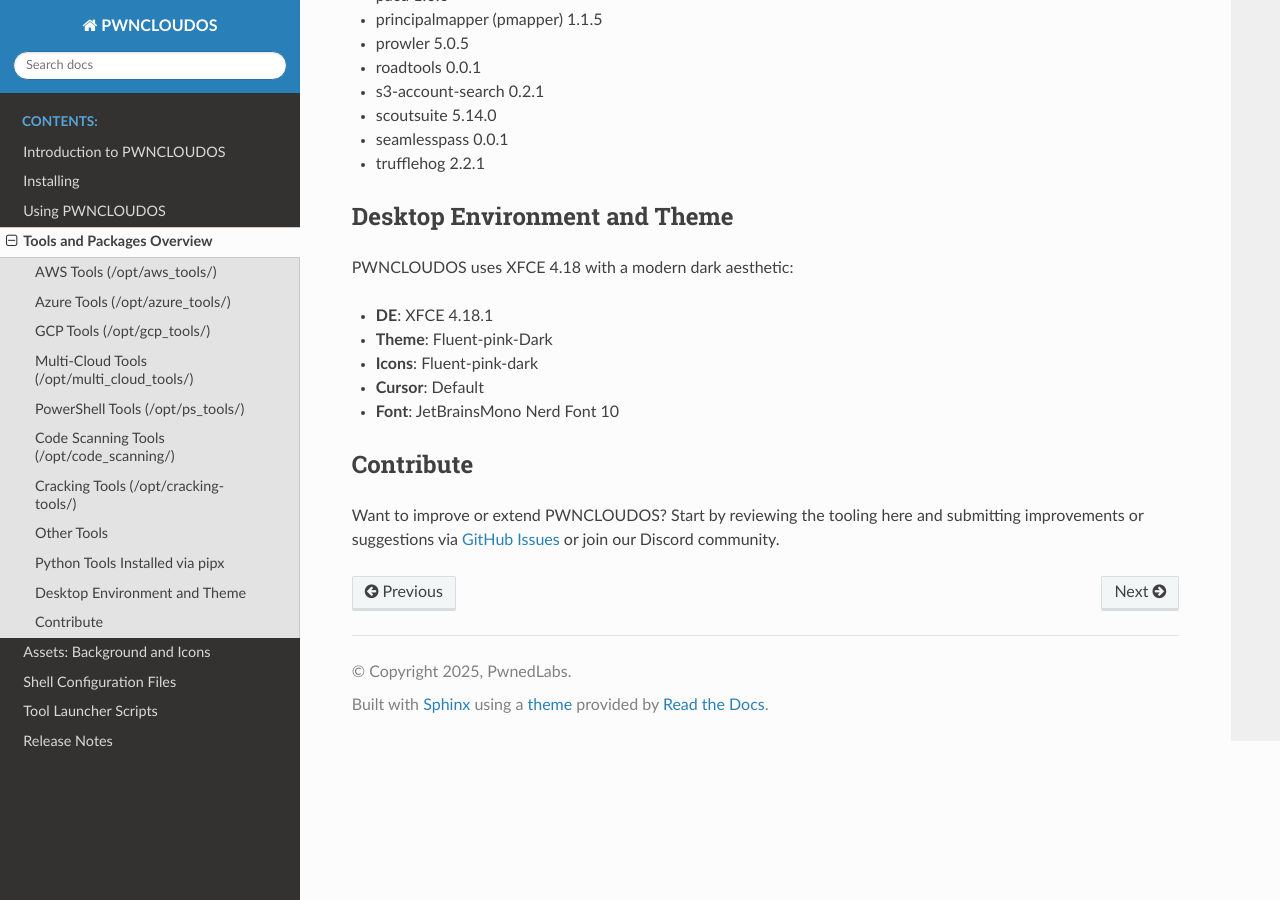
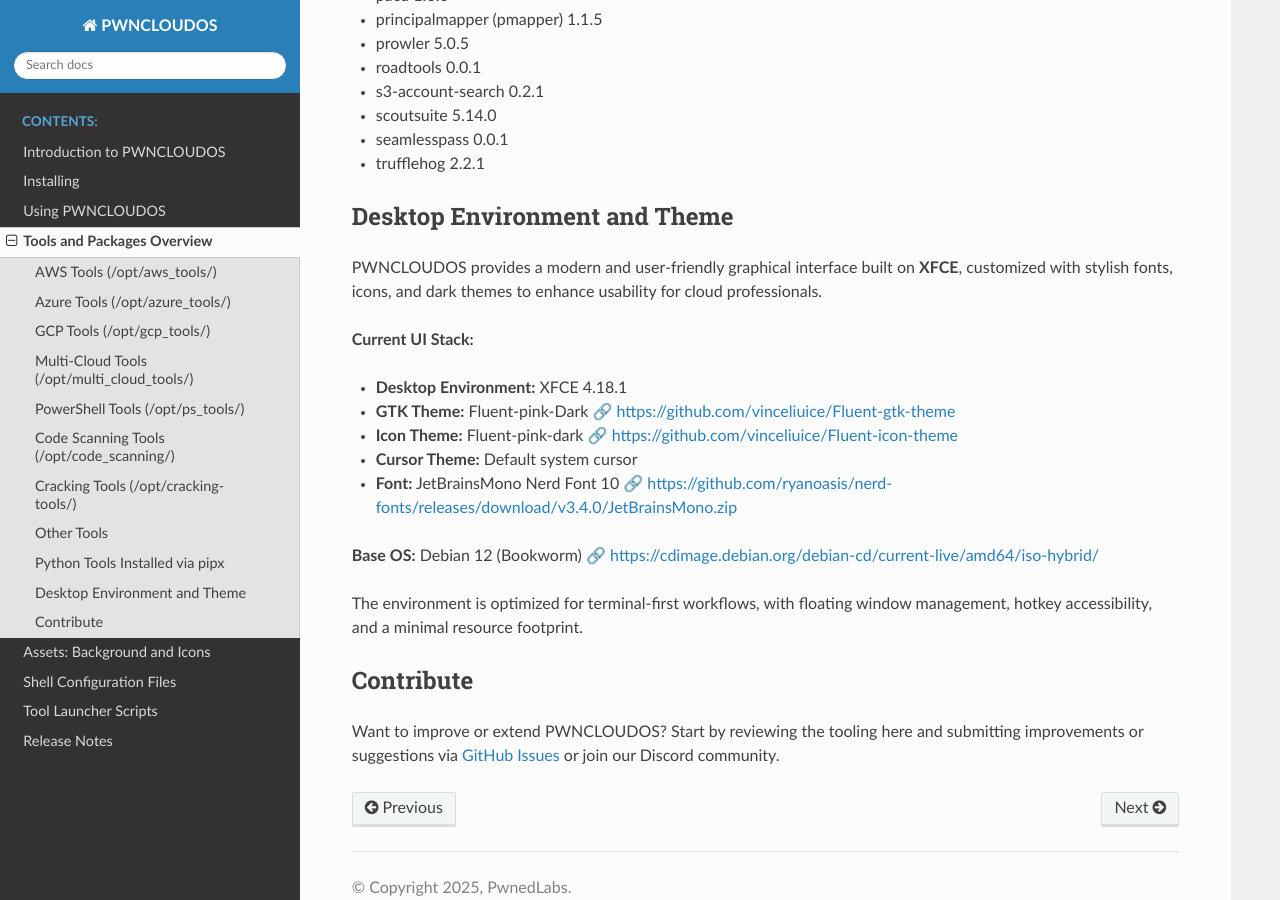
Before and after one commit to pwnedlabs/pwncloudos, a Sphinx documentation site: the page built from docs/tools_reference.rst, in a window 1280 px wide and 900 px high, scrolled down 2660 px. Built offline with Sphinx 7.4.7 and the Read the Docs theme 3.1.0, drawn with Linux system fonts in a browser that asks for light colours.

Commit message:
Update tools_reference.rst

```diff
--- a/docs/tools_reference.rst
+++ b/docs/tools_reference.rst
@@ -117,15 +117,26 @@
 - trufflehog 2.2.1
 
 Desktop Environment and Theme
------------------------------
+-------------------------------
 
-PWNCLOUDOS uses XFCE 4.18 with a modern dark aesthetic:
+PWNCLOUDOS provides a modern and user-friendly graphical interface built on **XFCE**, customized with stylish fonts, icons, and dark themes to enhance usability for cloud professionals.
 
-- **DE**: XFCE 4.18.1
-- **Theme**: Fluent-pink-Dark
-- **Icons**: Fluent-pink-dark
-- **Cursor**: Default
-- **Font**: JetBrainsMono Nerd Font 10
+**Current UI Stack:**
+
+- **Desktop Environment:** XFCE 4.18.1
+- **GTK Theme:** Fluent-pink-Dark
+  🔗 https://github.com/vinceliuice/Fluent-gtk-theme
+- **Icon Theme:** Fluent-pink-dark
+  🔗 https://github.com/vinceliuice/Fluent-icon-theme
+- **Cursor Theme:** Default system cursor
+- **Font:** JetBrainsMono Nerd Font 10
+  🔗 https://github.com/ryanoasis/nerd-fonts/releases/download/v3.4.0/JetBrainsMono.zip
+
+**Base OS:** Debian 12 (Bookworm)
+🔗 https://cdimage.debian.org/debian-cd/current-live/amd64/iso-hybrid/
+
+The environment is optimized for terminal-first workflows, with floating window management, hotkey accessibility, and a minimal resource footprint.
+
 
 Contribute
 ----------
```
